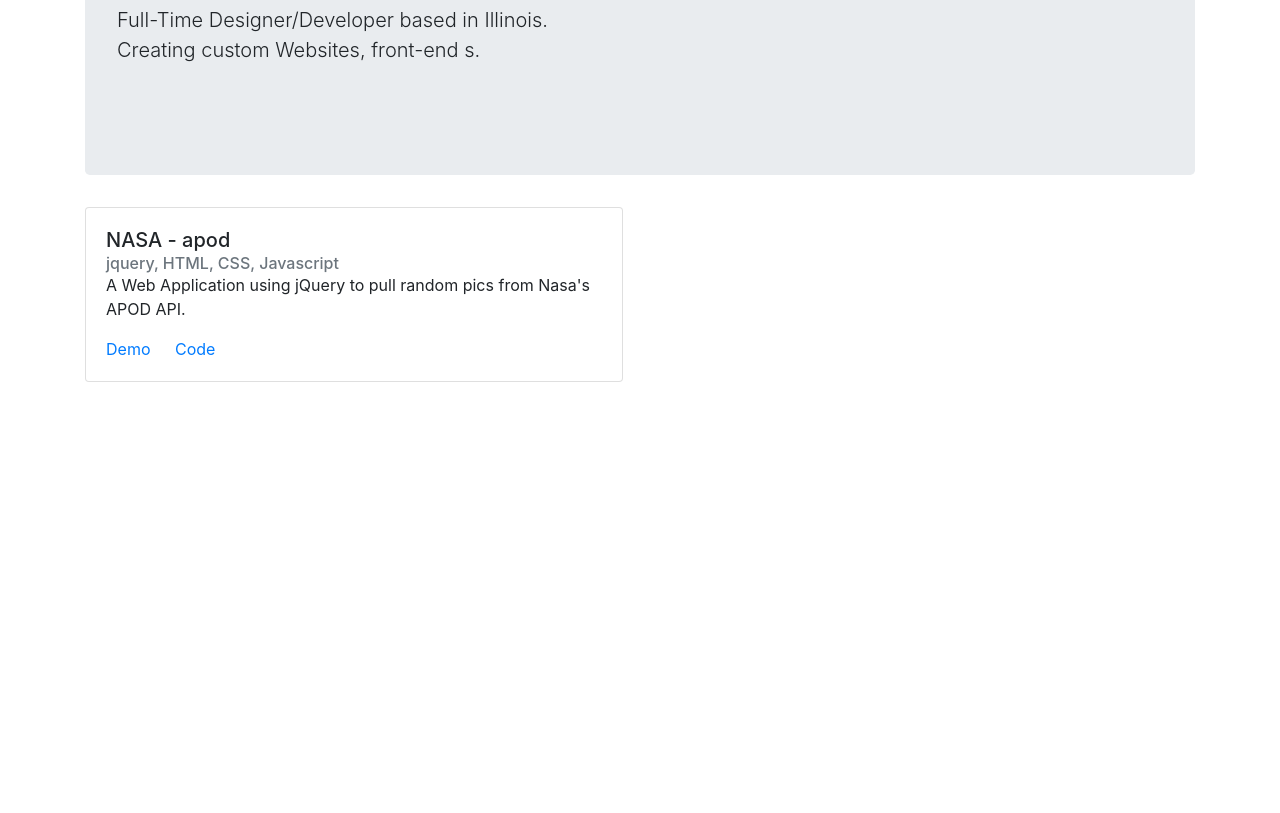
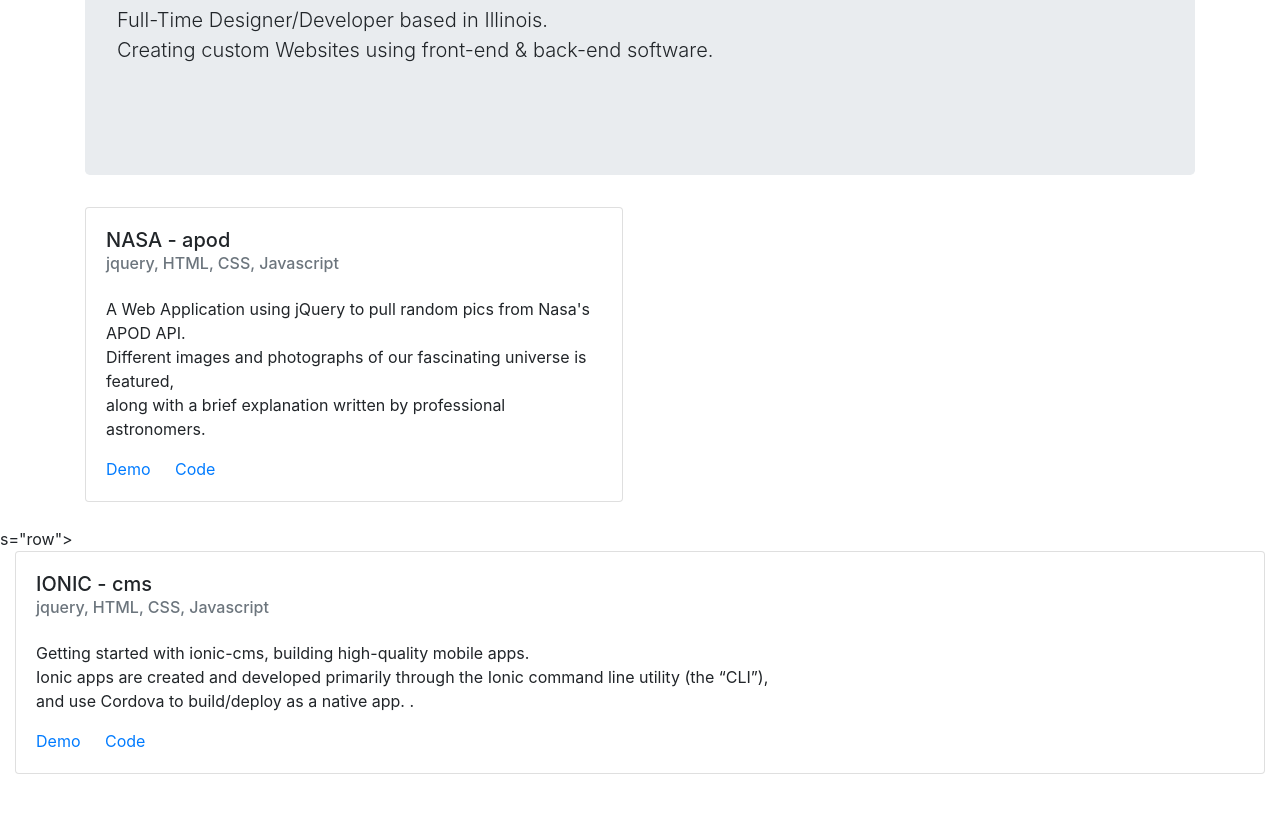
Before and after one commit to julietta007/julietta007.github.io, a plain HTML site: page index.html in a window 1280 px wide. Shown: the part 115-928 px from the top of the page. Before the commit the page ends 800 px from the top, so only its background shows below. Drawn offline with nearby package versions, Linux system fonts and the light colour scheme.

Commit message:
Adding programs to  Developers Corner

```diff
--- a/index.html
+++ b/index.html
@@ -34,9 +34,9 @@
 
         <main class="container">
             <div class="jumbotron">
-                <h1>Developers Corner!</h1>
-                <p class="lead">Full-Time Designer/Developer based in Illinois.
-                  <br>Creating custom Websites, front-end s.</br>
+                <h1 center>Developers Corner!</h1>
+                <p center class="lead">Full-Time Designer/Developer based in Illinois.
+                  <br center>Creating custom Websites using front-end & back-end software.</br>
                   <br>
                 </p>
             </div>
@@ -48,8 +48,9 @@
                         <h5>NASA - apod</h5>
                         <h6 class="card-subtitle text-muted">jquery, HTML, CSS, Javascript</h6>
                         <p class="card-text">
-                            A Web Application using jQuery to pull
-                            random pics from Nasa's APOD API.
+                            <br>A Web Application using jQuery to pull random pics from Nasa's APOD API.</b>
+                            <br>Different images and photographs of our fascinating universe is featured,</b>
+                            <br>along with a brief explanation written by professional astronomers.</b>
                         </p>
                         <a href="nasa" class="card-link">Demo</a>
                         <a href="https://github.com/julietta007/nasa" class="card-link">Code</a>
@@ -62,6 +63,29 @@
         </div>
     </main>
 
+    s="row">
+            <div class="col">
+                <div class="card">
+                    <div class="card-body">
+                        <h5>IONIC - cms</h5>
+                        <h6 class="card-subtitle text-muted">jquery, HTML, CSS, Javascript</h6>
+                        <p class="card-text">
+                            <br>Getting started with ionic-cms, building high-quality mobile apps.</b>
+                            <br>Ionic apps are created and developed primarily through the Ionic command line utility (the “CLI”),</b>
+                            <br>and use Cordova to build/deploy as a native app. .</b>
+                        </p>
+                        <a href="ionic-cms" class="card-link">Demo</a>
+                        <a href="https://github.com/julietta007/ionic-cms" class="card-link">Code</a>
+
+                    </div>
+                </div>
+            </div>
+            <div class="col"></div>&nbsp;</div>
+            <div class="col"></div>&nbsp;</div>
+        </div>
+    </main>
+
+
     <!-- Optional JavaScript -->
     <!-- jQuery first, then Popper.js, then Bootstrap JS -->
     <script src="https://code.jquery.com/jquery-3.3.1.slim.min.js" integrity="sha384-q8i/X+965DzO0rT7abK41JStQIAqVgRVzpbzo5smXKp4YfRvH+8abtTE1Pi6jizo" crossorigin="anonymous"></script>
```
Also changed, not shown: contact.html (+2 -2 lines).
